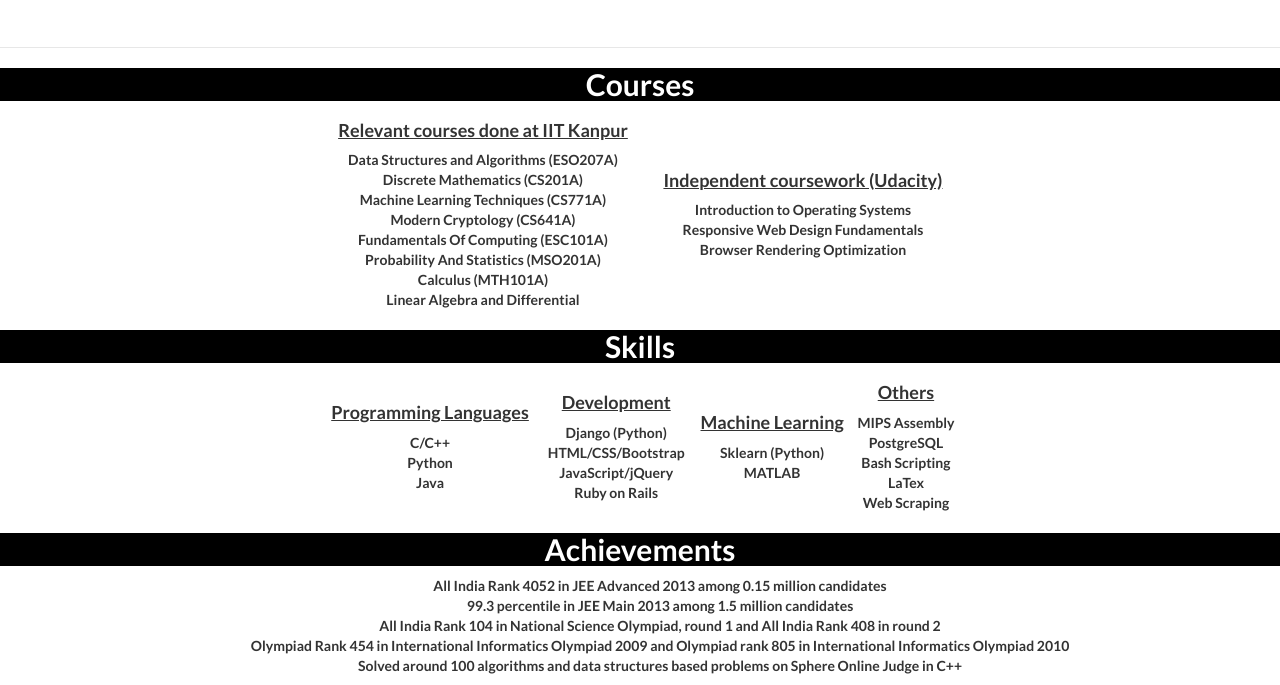
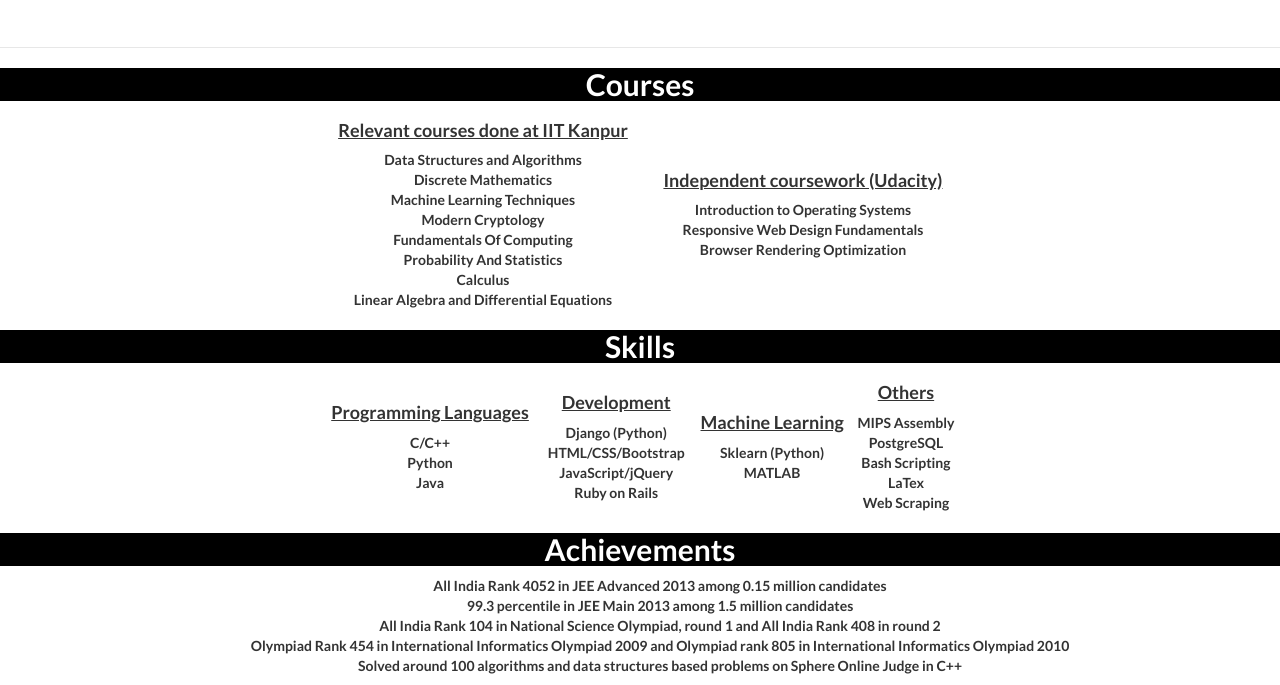
Before and after one commit to harshita1931/harshita1931.github.io, a plain HTML site: page index.html in a window 1280 px wide. Shown: the part 5426-6111 px from the top of the page. Drawn offline with Linux system fonts and the light colour scheme.

Commit message:
fourth commit

```diff
--- a/index.html
+++ b/index.html
@@ -476,14 +476,14 @@
 		    		<td>
 		    			<table>
 		    				<tr text-align="center"><u><h4>Relevant courses done at IIT Kanpur</h4></u></tr>
-		    				<tr>Data Structures and Algorithms (ESO207A)<br></tr>
-		    				<tr>Discrete Mathematics (CS201A)<br></tr>
-		    				<tr>Machine Learning Techniques (CS771A)<br></tr>
-		    				<tr>Modern Cryptology (CS641A)<br></tr>
-		    				<tr>Fundamentals Of Computing (ESC101A)<br></tr>
-		    				<tr>Probability And Statistics (MSO201A)<br></tr>
-		    				<tr>Calculus (MTH101A)<br></tr>
-		    				<tr>Linear Algebra and Differential <br></tr>
+		    				<tr>Data Structures and Algorithms<br></tr>
+		    				<tr>Discrete Mathematics<br></tr>
+		    				<tr>Machine Learning Techniques<br></tr>
+		    				<tr>Modern Cryptology<br></tr>
+		    				<tr>Fundamentals Of Computing<br></tr>
+		    				<tr>Probability And Statistics<br></tr>
+		    				<tr>Calculus<br></tr>
+		    				<tr>Linear Algebra and Differential Equations<br></tr>
 		    			</table>
 		    		</td>
 		    		<td>
```
